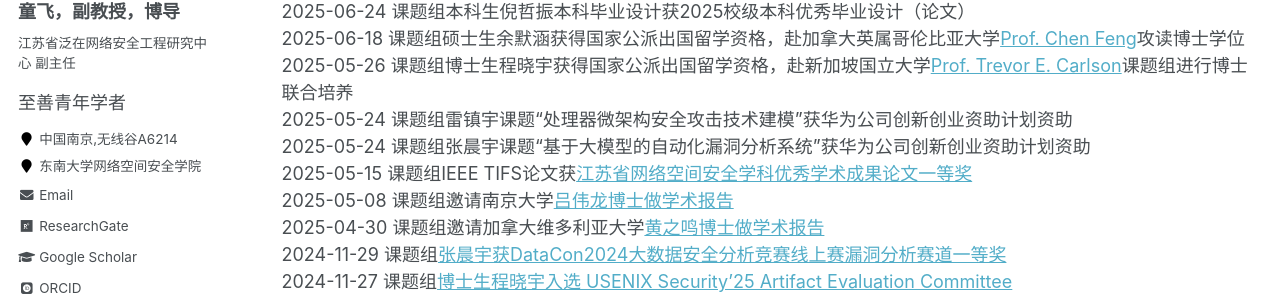
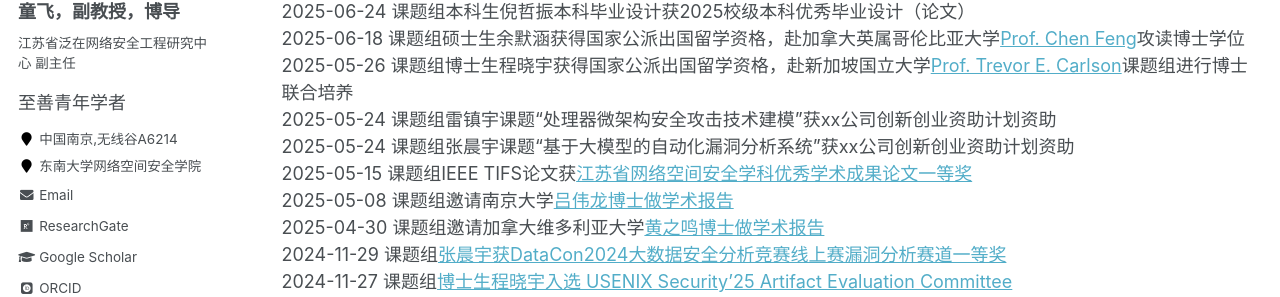
Before and after one commit to fei-tong/fei-tong.github.io, a Jekyll site: the page built from _pages/News.md, in a window 1280 px wide and 900 px high. Shown: the part 355-652 px from the top of the window. Built offline with Jekyll 4.4.1, drawn with Linux system fonts in a browser that asks for light colours; some web fonts are replaced.

Commit message:
Update News.md

```diff
--- a/_pages/News.md
+++ b/_pages/News.md
@@ -14,8 +14,8 @@ author_profile: true
 2025-06-24 课题组本科生倪哲振本科毕业设计获2025校级本科优秀毕业设计（论文）<br>
 2025-06-18 课题组硕士生余默涵获得国家公派出国留学资格，赴加拿大英属哥伦比亚大学[Prof. Chen Feng](https://blockchain.ubc.ca/people/chen-feng)攻读博士学位<br>
 2025-05-26 课题组博士生程晓宇获得国家公派出国留学资格，赴新加坡国立大学[Prof. Trevor E. Carlson](https://www.comp.nus.edu.sg/~tcarlson/)课题组进行博士联合培养<br>
-2025-05-24 课题组雷镇宇课题“处理器微架构安全攻击技术建模”获华为公司创新创业资助计划资助<br>
-2025-05-24 课题组张晨宇课题“基于大模型的自动化漏洞分析系统”获华为公司创新创业资助计划资助<br>
+2025-05-24 课题组雷镇宇课题“处理器微架构安全攻击技术建模”获xx公司创新创业资助计划资助<br>
+2025-05-24 课题组张晨宇课题“基于大模型的自动化漏洞分析系统”获xx公司创新创业资助计划资助<br>
 2025-05-15 课题组IEEE TIFS论文获[江苏省网络空间安全学科优秀学术成果论文一等奖](https://www.jscsa.org.cn/contents/197/500.html)<br>
 2025-05-08 课题组邀请南京大学[吕伟龙博士做学术报告](https://cyber.seu.edu.cn/2025/0506/c20213a526921/page.htm)<br>
 2025-04-30 课题组邀请加拿大维多利亚大学[黄之鸣博士做学术报告](https://cyber.seu.edu.cn/2025/0429/c20213a526630/page.htm)<br>
```
